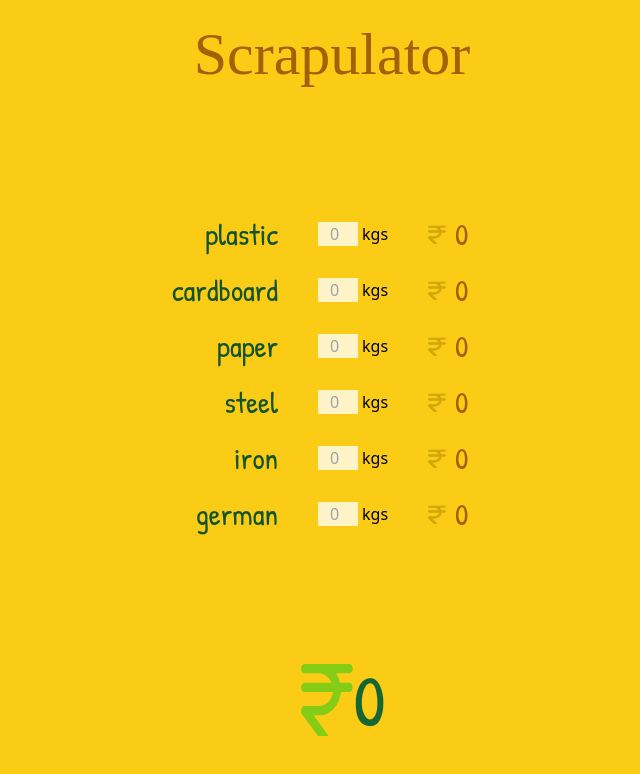
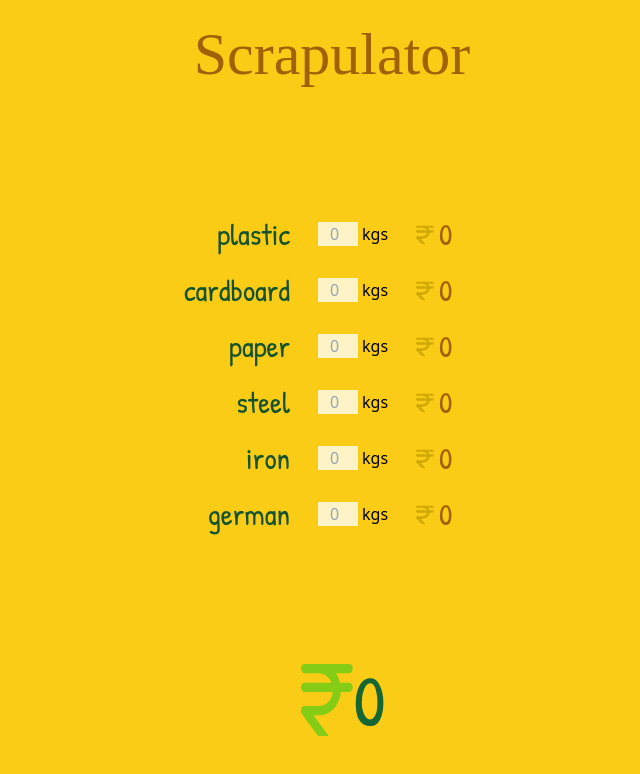
Before and after one commit to JuzerShakir/scrapulator, a React (Vite) app: page / in a window 1280 px wide. Shown: the top 774 px of the page, without its empty margins (308-948 px from the left). Built offline with nearby package versions, Linux system fonts and the light colour scheme; a web font is replaced by a local one.

Commit message:
decrease gutter space

```diff
--- a/src/App.jsx
+++ b/src/App.jsx
@@ -78,8 +78,8 @@ function ScrapItems({ items, onHandleItemEarnings }) {
 
 function Item({ item, onHandleItemEarnings }) {
 	return (
-		<li className="flex justify-end gap-10">
-			<form className="flex gap-10" onSubmit={(e) => e.preventDefault()}>
+		<li className="flex justify-end gap-7">
+			<form className="flex gap-7" onSubmit={(e) => e.preventDefault()}>
 				{/* title */}
 				<ItemName name={item.name} />
 
@@ -98,7 +98,7 @@ function Item({ item, onHandleItemEarnings }) {
 			</form>
 
 			{/* earnings */}
-			<span className="w-16 flex gap-x-1 items-center">
+			<span className="w-16 flex items-center">
 				<img src={smallRupeeIcon} className="h-5" alt="rupee icon" />
 				<strong className="patrick-hand-regular text-3xl text-yellow-700">
 					{item.earnings}
```
